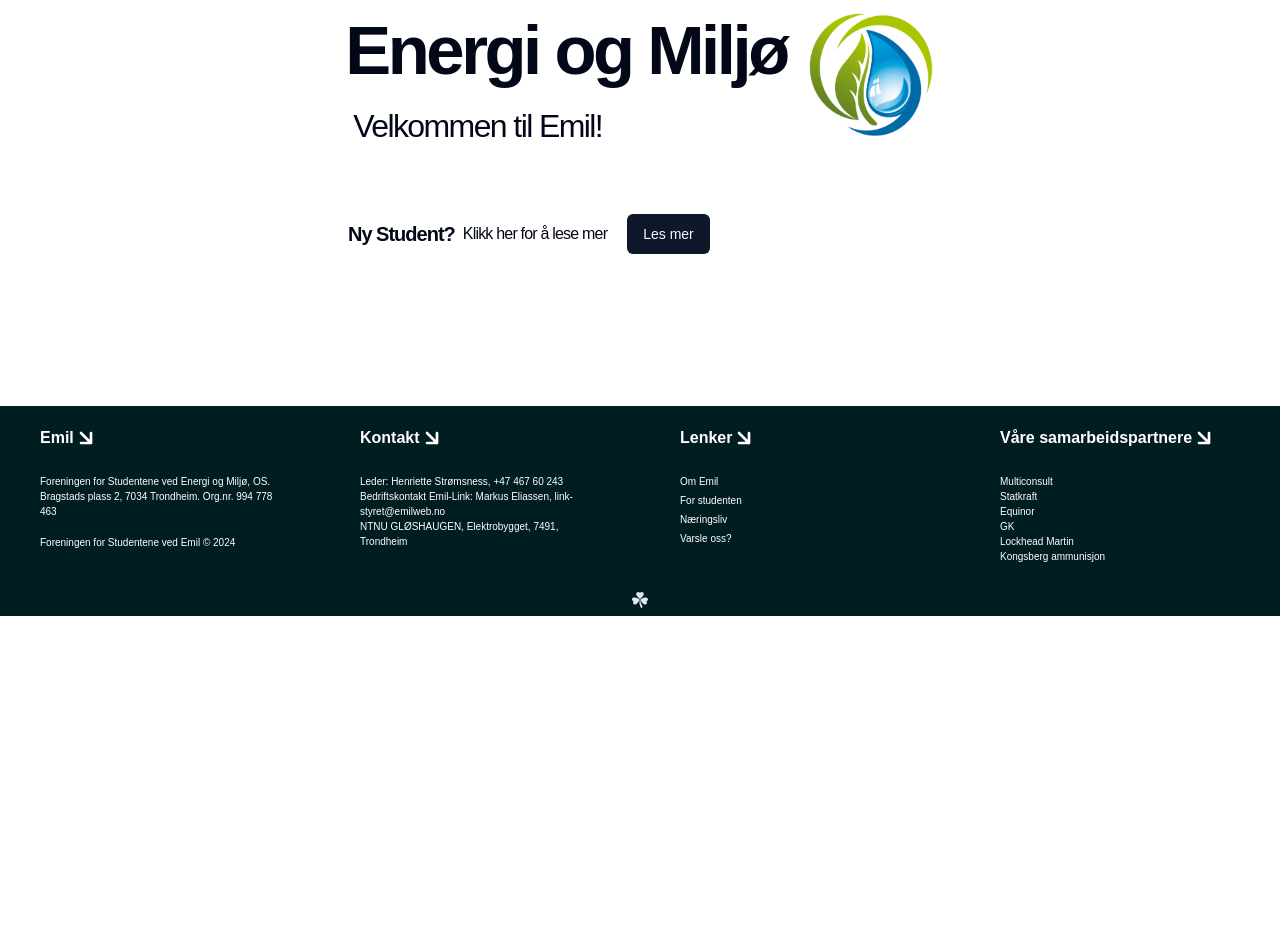
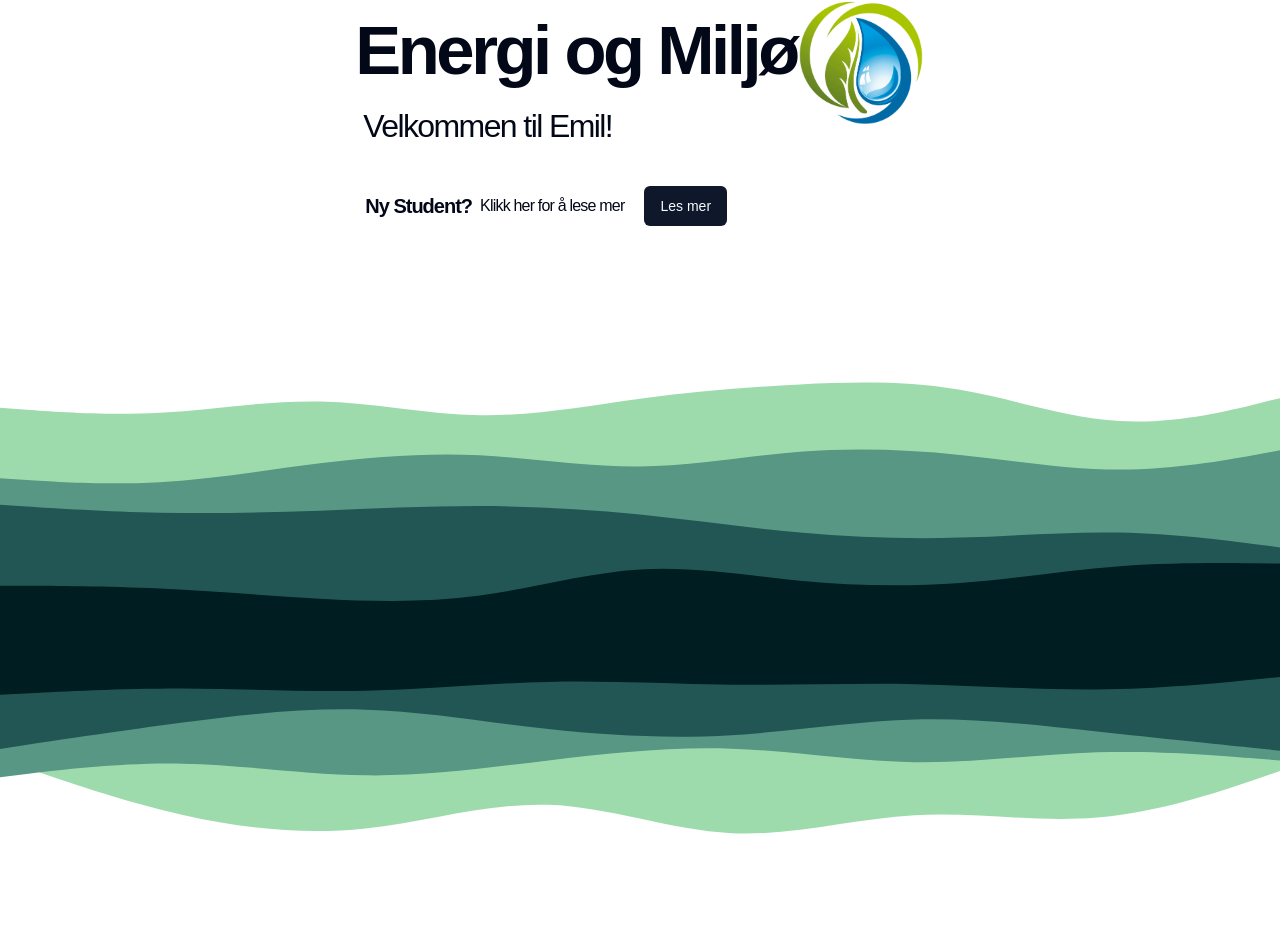
Before and after one commit to emil-webkom/webapp, a Next.js app in the folder frontend/: page / in a window 1280 px wide. Shown: the part 130-1082 px from the top of the page. Before the commit the page ends 800 px from the top, so only its background shows below. Built offline with nearby package versions, Linux system fonts and the light colour scheme.

Commit message:
Feat: added transissions and fixed some scaling bugs on frontpage

```diff
--- a/frontend/src/app/globals.css
+++ b/frontend/src/app/globals.css
@@ -119,6 +119,3 @@ body,
   text-decoration: underline;
   transition: 100ms;
 }
-.svg-icon {
-  color: #a1a1aa;
-}
--- a/frontend/src/app/page.tsx
+++ b/frontend/src/app/page.tsx
@@ -4,6 +4,8 @@ import React from "react";
 import { Button } from "@/components/ui/button";
 import { useRouter } from "next/navigation";
 import Hero from "@/components/hero/hero1";
+import TransissionIn from "@/components/hero/transissions/transissionIn";
+import TransissionOut from "@/components/hero/transissions/transissionOut";
 
 const HomePage = () => {
   const router = useRouter();
@@ -13,8 +15,9 @@ const HomePage = () => {
   };
 
   return (
-    <div className="flex flex-col m-4">
-      <div className="flex m-14 items-center justify-center space-x-5 ">
+    <div className="flex flex-col items-center">
+      <div className="flex flex-col m-14 items-center justify-center space-x-5 pt-4">
+        <div className="flex ">
           <Hero title="Energi og Miljø" undertitle="Velkommen til Emil!" />
           <div>
             <img
@@ -24,9 +27,8 @@ const HomePage = () => {
             />
           </div>
         </div>
-      <div className="w-[50%] m-auto py-2 space-x-2">
-        <div className="flex items-center">
-          <div className="flex space-x-2 justify-left items-center px-5">
+        <div className="flex items-center text-left w-[100%] space-x-5 pt-9">
+          <div className="flex items-center space-x-2">
             <span className="font-bold text-xl tracking-tighter ">
               Ny Student?
             </span>
@@ -37,9 +39,8 @@ const HomePage = () => {
           <Button onClick={handleClick}>Les mer</Button>
         </div>
       </div>
-      <div className="h-[8rem]">
-        <p></p>
-      </div>
+      <TransissionIn />
+      <TransissionOut />
     </div>
   );
 };
--- /dev/null
+++ b/frontend/src/components/hero/transissions/transissionIn.tsx
@@ -0,0 +1,16 @@
+import { FC } from "react";
+
+const TransissionIn: FC = () => {
+  return (
+    <div className="w-full ">
+      <img
+        src="\svg\transissions\transissionsIn\transissionIn.svg"
+        alt="Transission in"
+        className="w-[100%]"
+      />
+      {/* <img src="image/transissionIn.png" alt="Transission in" className="w-full object-cover"/> */}
+    </div>
+  );
+};
+
+export default TransissionIn;
--- /dev/null
+++ b/frontend/src/components/hero/transissions/transissionOut.tsx
@@ -0,0 +1,16 @@
+import { FC } from "react";
+
+const TransissionOut: FC = () => {
+  return (
+    <div className="w-full ">
+      <img
+        src="\svg\transissions\transissionsOut\transissionOut.svg"
+        alt="Transission in"
+        className="w-[100%]"
+      />
+      {/* <img src="image/transissionIn.png" alt="Transission in" className="w-full object-cover"/> */}
+    </div>
+  );
+};
+
+export default TransissionOut;
```
Also changed, not shown: frontend/src/components/hero/for_studenten_banner.tsx (+3 -4 lines), frontend/public/svg/transissions/transissionsIn/transissionIn.svg (added), frontend/public/svg/transissions/transissionsOut/transissionOut.svg (added). Lines whose indentation alone changed are shown as unchanged.
